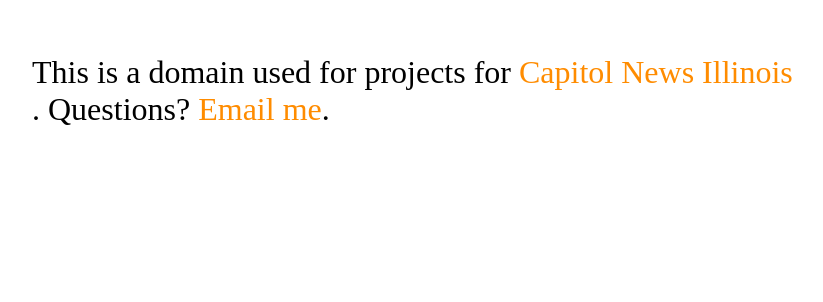
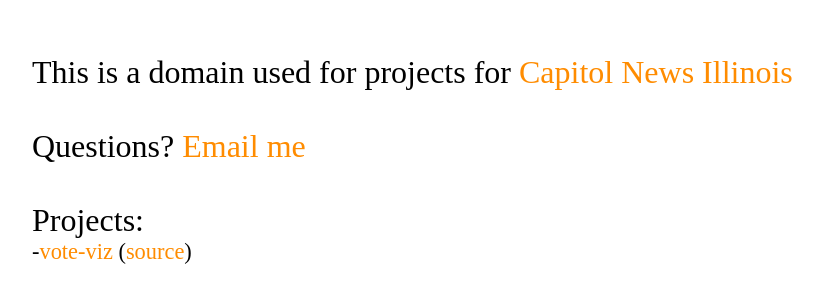
Before and after one commit to adams-cni/adams-cni.github.io, a plain HTML site: page index.html in a window 1280 px wide. Shown: the part 106-408 px from the top of the page, without its empty margins (224-1047 px from the left). Drawn offline with Linux system fonts and the light colour scheme.

Commit message:
Update index.html

```diff
--- a/index.html
+++ b/index.html
@@ -7,7 +7,13 @@
     </head>
     <body>
         <div id="header">
-            This is a domain used for projects for <a href="https://capitolnewsillinois.com/">Capitol News Illinois</a>. Questions? <a href="mailto:aadams@capitolnewsillinois.com">Email me</a>.
+            This is a domain used for projects for <a href="https://capitolnewsillinois.com/">Capitol News Illinois</a><br><br> Questions? <a href="mailto:aadams@capitolnewsillinois.com">Email me</a><br><br>Projects:
+
+        <div style="font-size:.7em">
+            -<a href="https://www.adams-cni.github.io/vote-viz">vote-viz</a> (<a href="https://github.com/adams-cni/vote-viz">source</a>)
         </div>
+            </div>
+
+
     </body>
 </html>
```
